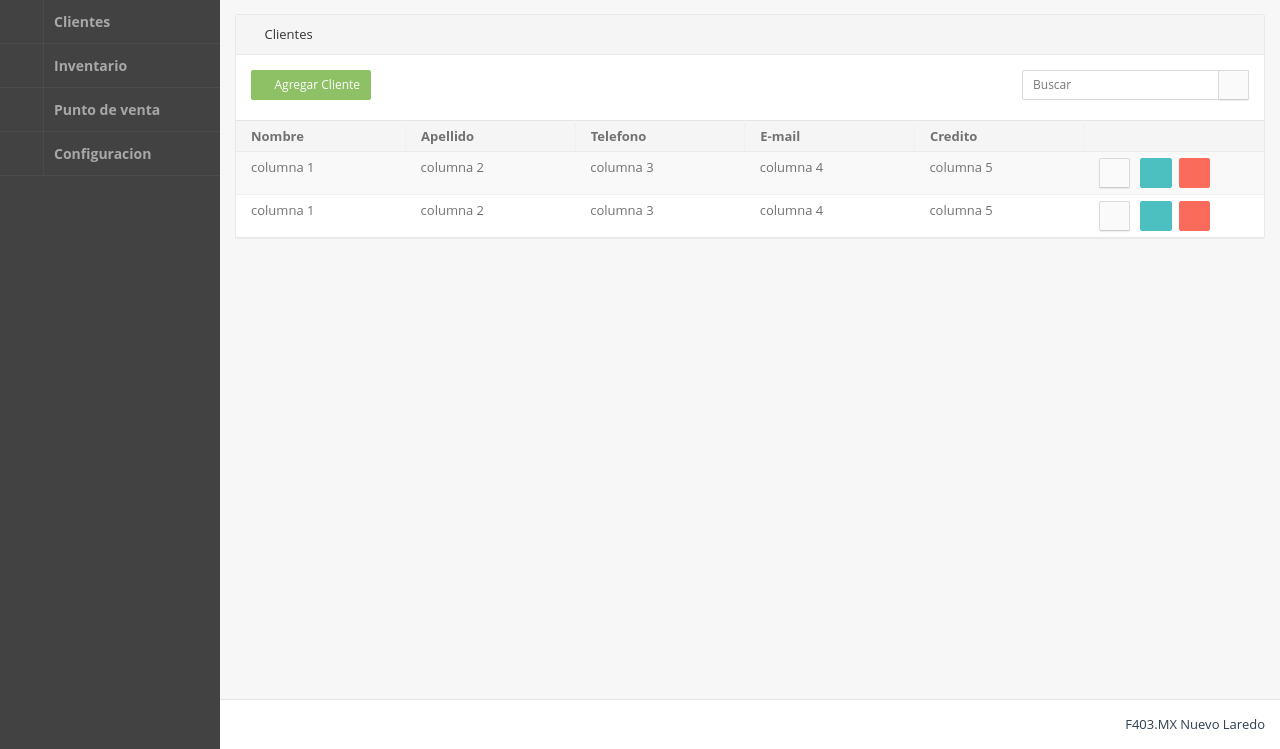
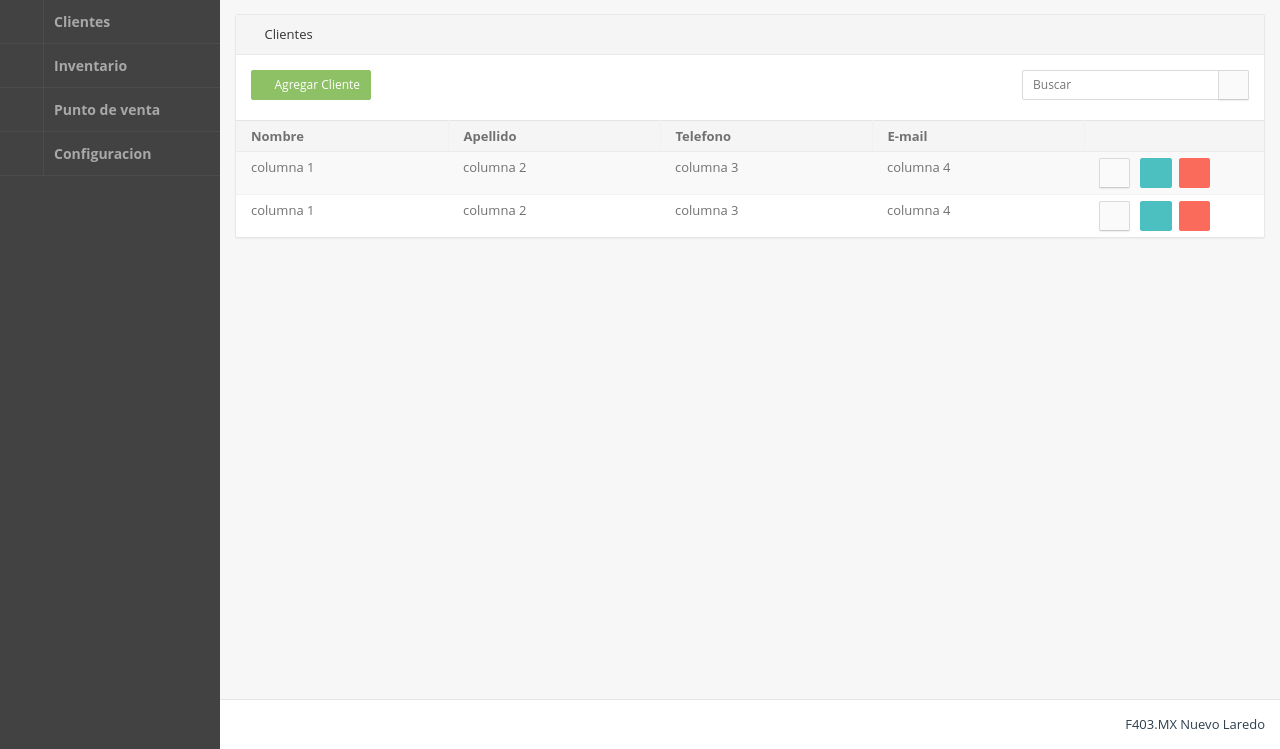
Before and after one commit to LuisHY15/SW-Optica, a PHP site: page /admin.php?m=clientes in a window 1280 px wide. Shown: the part 51-800 px from the top of the page. Run offline with PHP 8.4, Linux system fonts and the light colour scheme; some web fonts are replaced.

Commit message:
Actualizacion: sin credito

```diff
--- a/php/clientes.php
+++ b/php/clientes.php
@@ -21,7 +21,6 @@
 					<th>Apellido</th>
 					<th>Telefono</th>
 					<th>E-mail</th>
-					<th>Credito</th>
 					<th width="180"></th>
 				</tr>
 			</thead>
@@ -32,7 +31,6 @@
 					<td>columna 2 </td>
 					<td>columna 3</td>
 					<td>columna 4 </td>
-					<td>columna 5 </td>
 					<td>
 						<a href="admin.php?m=clientesEditar" class="btn btn-sm btn-default"> <i class="fa fa-pencil"></i> </a> &nbsp;
 						<a href="" class="btn btn-sm btn-info"><i class="fa fa-file"></i></a>&nbsp;
@@ -45,7 +43,6 @@
 					<td>columna 2 </td>
 					<td>columna 3</td>
 					<td>columna 4 </td>
-					<td>columna 5 </td>
 					<td>
 						<a href="admin.php?m=clientesEditar" class="btn btn-sm btn-default"> <i class="fa fa-pencil"></i> </a> &nbsp;
 						<a href="" class="btn btn-sm btn-info"><i class="fa fa-file"></i></a>&nbsp;
```
